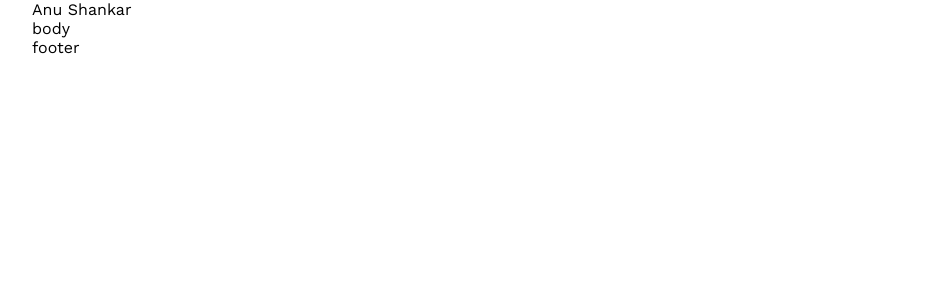
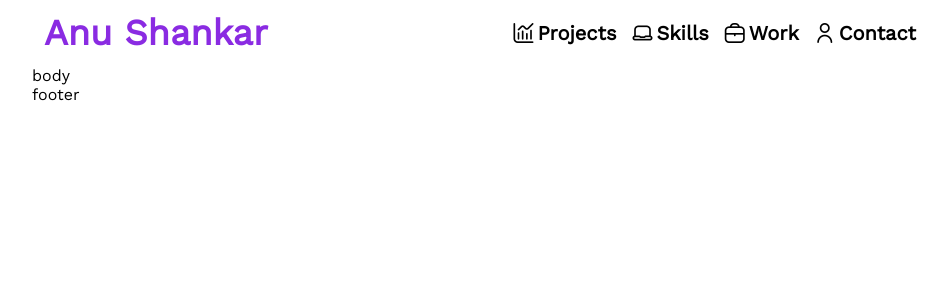
Before and after one commit to AnuShankar93/my-portfolio, a React (Create React App) app: page / in a window 1280 px wide. Shown: the top 300 px of the page, without its empty margins (160-1108 px from the left). Built offline with nearby package versions, Linux system fonts and the light colour scheme.

Commit message:
Completed menu and header

```diff
--- a/public/index.html
+++ b/public/index.html
@@ -1,14 +1,12 @@
 <!DOCTYPE html>
 <html lang="en">
+
 <head>
   <meta charset="utf-8" />
   <link rel="icon" href="%PUBLIC_URL%/favicon.ico" />
   <meta name="viewport" content="width=device-width, initial-scale=1" />
   <meta name="theme-color" content="#000000" />
-    <meta
-      name="description"
-      content="Web site created using create-react-app"
-    />
+  <meta name="description" content="Web site created using create-react-app" />
   <link rel="apple-touch-icon" href="%PUBLIC_URL%/logo192.png" />
   <!--
       manifest.json provides metadata used when your web app is installed on a
@@ -18,6 +16,7 @@
   <link rel="preconnect" href="https://fonts.googleapis.com">
   <link rel="preconnect" href="https://fonts.gstatic.com" crossorigin>
   <link href="https://fonts.googleapis.com/css2?family=Work+Sans&display=swap" rel="stylesheet">
+  <link rel='stylesheet' href='https://cdn-uicons.flaticon.com/uicons-regular-rounded/css/uicons-regular-rounded.css'>
   <!--
       Notice the use of %PUBLIC_URL% in the tags above.
       It will be replaced with the URL of the `public` folder during the build.
@@ -29,6 +28,7 @@
     -->
   <title>Anu Shankar- Frontend Developer</title>
 </head>
+
 <body>
   <noscript>You need to enable JavaScript to run this app.</noscript>
   <div id="root"></div>
@@ -43,4 +43,5 @@
       To create a production bundle, use `npm run build` or `yarn build`.
     -->
 </body>
+
 </html>
--- a/src/features/home/components/header/Header.js
+++ b/src/features/home/components/header/Header.js
@@ -1,9 +1,10 @@
-import React from 'react';
+import React, { useState } from 'react';
 import './header.css';
 import Mobile from './mobile/Mobile';
 import Web from './web/Web';
 
 const Header = () => {
+  const [isOpen,setIsOpen] = useState(false);
     return (
         <div className="header">
           <div className="logo"> Anu Shankar</div>
@@ -12,7 +13,10 @@ const Header = () => {
               <Web/>
             </div>
             <div className="mobile-menu">
-              <Mobile/>
+              <div onClick={()=>setIsOpen(!isOpen)}>
+               <i className="fi fi-rr-align-justify menu-icon"></i>
+              </div>
+              {isOpen && <Mobile isOpen={isOpen} setIsOpen={setIsOpen}/>}
             </div>
           </div>
         </div>
--- a/src/features/home/components/header/header.css
+++ b/src/features/home/components/header/header.css
@@ -0,0 +1,39 @@
+.header{
+    display: flex;
+    justify-content: space-between;
+    flex: 1;
+    padding: 12px;
+    position: relative;
+    align-items: center;
+}
+.menu{
+    display: flex;
+    flex: 1;
+    justify-content: flex-end;
+}
+.menu-icon{
+    font-size: 24px;
+}
+.mobile-menu{
+    display: none;
+}
+.web-menu{
+    display: flex;
+}
+.logo{
+    display: flex;
+    font-size: 36px;
+    color: blueviolet;
+    font-weight: 800;
+}
+@media only screen and (max-width: 720px) {
+    .mobile-menu{
+        display: flex;
+    }
+    .web-menu{
+        display: none;
+    }
+    .logo{
+        font-size: 24px;
+    }
+}
--- a/src/features/home/components/header/mobile/Mobile.js
+++ b/src/features/home/components/header/mobile/Mobile.js
@@ -1,10 +1,34 @@
 import React from 'react';
 import './mobile.css';
 
-const Mobile = () =>  {
+const Mobile = ({ isOpen, setIsOpen }) => {
     return (
-        <div>
-
+        <div className="mobile">
+            <div className="close-icon" onClick={() => setIsOpen(!isOpen)}>
+                <i class="fi fi-rr-cross-small" />
+            </div>
+            <div className="mobile-options">
+            <div className="mobile-option">
+                <a href="#project">
+                <i className="fi fi-rr-chart-histogram option-icon"/>Projects
+                </a>
+            </div>
+            <div className="mobile-option">
+                <a href="#skills">
+                <i className="fi fi-rr-laptop option-icon"/>Skills
+                </a>
+            </div>
+            <div className="mobile-option">
+                <a href="#work">
+                <i className="fi fi-rr-briefcase option-icon"/> Work
+                </a>
+            </div>
+            <div className="mobile-option">
+                <a href="#contact">
+                <i class="fi fi-rr-user option-icon"/> Contact
+                </a>
+            </div>
+            </div>
         </div>
     )
 }
--- a/src/features/home/components/header/mobile/mobile.css
+++ b/src/features/home/components/header/mobile/mobile.css
@@ -0,0 +1,35 @@
+.mobile{
+    background-color: white;
+    width: 100vw;
+    position: absolute;
+    right: 0;
+    top: -6px;
+    padding: 18px 12px;
+    display: flex;
+    height: 100vh;
+    flex-direction: column;
+}
+.close-icon {
+    display: flex;
+    justify-content: flex-end;
+    font-size: 24px;
+}
+.mobile-options {
+    display: flex;
+    flex-direction: column;
+    width: 100%;
+    padding-top: 24px;
+    justify-content: center;
+    align-items: center;
+    height: 100%;
+}
+.mobile-option{
+    font-size: 24px;
+    margin: 12px 0px;
+    display: flex;
+}
+.mobile-option a {
+    text-decoration: none;
+    color: black;
+    display: flex;
+}
--- a/src/features/home/components/header/web/Web.js
+++ b/src/features/home/components/header/web/Web.js
@@ -3,8 +3,27 @@ import './web.css';
 
 const Web = () =>{
     return (
-        <div>
-
+        <div className="web">
+            <div className="web-option">
+                <a href="#project">
+                <i className="fi fi-rr-chart-histogram option-icon"/>Projects
+                </a>
+            </div>
+            <div className="web-option">
+                <a href="#skills">
+                <i className="fi fi-rr-laptop option-icon"/>Skills
+                </a>
+            </div>
+            <div className="web-option">
+                <a href="#work">
+                <i className="fi fi-rr-briefcase option-icon"/> Work
+                </a>
+            </div>
+            <div className="web-option">
+                <a href="#contact">
+                <i class="fi fi-rr-user option-icon"/> Contact
+                </a>
+            </div>
         </div>
     )
 }
--- a/src/features/home/components/header/web/web.css
+++ b/src/features/home/components/header/web/web.css
@@ -0,0 +1,24 @@
+.web{
+    display: flex;
+    flex: 1;
+    align-items: center;
+}
+.web-option{
+    font-size: 20px;
+    margin-right: 16px;
+    font-weight: 700;
+}
+.web-option a {
+    text-decoration: none;
+    color: black;
+    display: flex;
+    align-items: center;
+}
+.option-icon {
+    display: flex;
+    align-items: center;
+    margin-right: 4px;
+}
+.web-option:last-child {
+    margin-right: 0;
+}
--- a/src/features/home/home.css
+++ b/src/features/home/home.css
@@ -8,12 +8,13 @@ html {
     margin: auto;
 }
 
-@media only screen and (max-width: 1024) {
+@media only screen and (max-width: 1024px) {
     .home {
         width: 90%;
     }
 }
-@media only screen and (max-width: 512) {
+
+@media only screen and (max-width: 512px) {
     .home {
         width: 100%;
     }
```
Lines whose indentation alone changed are shown as unchanged.
